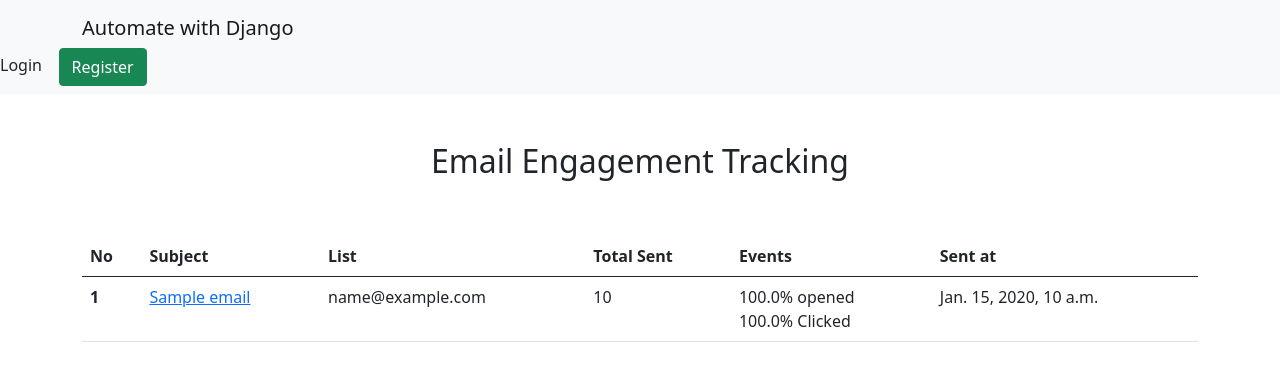
After one commit to dintu-samuel/automate_django_project, a Django app: page /emails/track/dashboard in a window 1280 px wide. The commit adds this page. Shown: the top 381 px of the page. Run offline with Django 5.2, Linux system fonts and the light colour scheme; tables that the repository leaves empty hold one stand-in row (values such as "Sample post"); parts of the project's set-up code (start-up, migrations or seed data) failed here and were passed over; some libraries are stand-ins or nearby versions.

Commit message:
email track system

```diff
--- a/awd_main/emails/models.py
+++ b/awd_main/emails/models.py
@@ -8,6 +8,10 @@ class List(models.Model):
 
     def __str__(self):
         return self.email_list
+
+    def count_emails(self):
+        count = Subscriber.objects.filter(email_list=self).count()
+        return count
 
 class Subscriber(models.Model):
     email_list = models.ForeignKey(List, on_delete=models.CASCADE)
@@ -20,8 +24,48 @@ class Email(models.Model):
     email_list = models.ForeignKey(List, on_delete=models.CASCADE)
     subject = models.CharField(max_length=50)
     body = RichTextField()
-    attachement = models.FileField(upload_to='email_attachement/', blank=True)
+    attachment = models.FileField(upload_to='email_attachement/', blank=True)
     send_at  =models.DateTimeField(auto_now_add=True)
 
     def __str__(self):
         return self.subject
+
+    def open_rate(self):
+        total_sent = self.email_list.count_emails()
+        opened_count = EmailTracking.objects.filter(email=self, opened_at__isnull=False).count()
+
+         #formula
+        open_rate = (opened_count/total_sent)*100 if total_sent > 0 else 0
+        return round(open_rate, 2)
+
+    def click_rate(self):
+        total_sent = self.email_list.count_emails()
+        opened_count = EmailTracking.objects.filter(email=self, opened_at__isnull=False).count()
+
+        if opened_count > 0:
+            clicked_count = EmailTracking.objects.filter(email=self, clicked_at__isnull=False).count()
+
+            click_rate = (clicked_count/opened_count)*100 if total_sent > 0 else 0
+        else:
+            click_rate = 0
+
+        return round(click_rate, 2)
+
+
+
+class Sent(models.Model):
+    email = models.ForeignKey(Email, on_delete = models.CASCADE, null=True, blank=True)
+    total_sent = models.IntegerField()
+
+    def __str__(self):
+        return str(self.email) +' - '+str(self.total_sent)+' email sent '
+
+class EmailTracking(models.Model):
+    email = models.ForeignKey(Email, on_delete=models.CASCADE, null=True, blank=True)
+    subscriber = models.ForeignKey(Subscriber, on_delete=models.CASCADE, null=True, blank=True)
+    unique_id = models.CharField(max_length=255, unique=True)
+    clicked_at = models.DateTimeField(null=True, blank=True)
+    opened_at = models.DateTimeField(null=True, blank=True)
+
+    def __str__(self):
+        return str(self.email.subject)
--- a/awd_main/emails/task.py
+++ b/awd_main/emails/task.py
@@ -4,6 +4,6 @@ from dataentry.utils import send_email_notification
 
 
 @app.task
-def send_email_task(mail_subject,message,to_email,attachement):
-    send_email_notification(mail_subject,message,to_email,attachement)
+def send_email_task(mail_subject,message,to_email,attachment,email_id):
+    send_email_notification(mail_subject,message,to_email,attachment,email_id)
     return "Email send excecuted successfully"
--- a/awd_main/emails/urls.py
+++ b/awd_main/emails/urls.py
@@ -3,5 +3,9 @@ from . import views
 
 urlpatterns = [
 
-    path('send-email/',views.send_email, name='send_email')
+    path('send-email/',views.send_email, name='send_email'),
+    path('track/click/<unique_id>/',views.track_click,name='track_click'),
+    path('track/open/<unique_id>/',views.track_open,name='track_open'),
+    path('track/dashboard',views.track_dashboard,name='track_dashboard'),
+    path('track/stats/<int:pk>/',views.track_stats,name='track_stats')
 ]
--- a/awd_main/emails/views.py
+++ b/awd_main/emails/views.py
@@ -1,11 +1,13 @@
-from django.shortcuts import render, redirect
+from django.shortcuts import render, redirect, get_object_or_404
 from .forms import EmailForm
 from django.contrib import messages
 from dataentry.utils import send_email_notification
 from django.conf import settings
-from .models import Subscriber
+from .models import Subscriber, Email, Sent, EmailTracking
 from .task import send_email_task
-
+from django.db.models import Sum
+from django.utils import timezone
+from django.http import HttpResponse, HttpResponseRedirect
 
 # Create your views here.
 
@@ -14,27 +16,29 @@ def send_email(request):
     if request.method =='POST':
         email_form = EmailForm(request.POST, request.FILES)
         if email_form.is_valid():
-           email_form = email_form.save()
+           email = email_form.save()
 
             #send mail
            mail_subject = request.POST.get('subject')
            message = request.POST.get('body')
            email_list = request.POST.get('email_list')
 
-
             #Access selected email list
-           email_list = email_form.email_list
+           email_list = email.email_list
 
            # Extract all email address from subscriber models in the selected email list
            subscribers = Subscriber.objects.filter(email_list = email_list)
            to_email = [email.email_address for email in subscribers]
              #send email with attachement
-           if email_form.attachement:
-               attachement = email_form.attachement.path
-           else :
-               attachement = None
+           if email.attachment:
+               attachment = email.attachment.path
+           else:
+                attachment = None
+
+
+           email_id = email.id
                # handover email task to celery
-           send_email_task.delay(mail_subject,message,to_email,attachement)
+           send_email_task.delay(mail_subject,message,to_email,attachment,email_id)
 
 
 
@@ -42,6 +46,57 @@ def send_email(request):
            messages.success(request,'Email Send Successfully')
            return redirect('send_email')
     else:
-        email_form = EmailForm()
-        context = {'email_form':email_form}
+        email = EmailForm()
+        context = {'email_form':email}
         return render(request,'emails/send_email.html',context)
+
+
+def track_click(request, unique_id):
+    # to store track info
+    try:
+        email_tracking = EmailTracking.objects.get(unique_id=unique_id)
+        url = request.GET.get('url')
+        # check if the clicked_at field is already set or not
+        if not email_tracking.clicked_at:
+            email_tracking.clicked_at = timezone.now()
+            email_tracking.save()
+            return HttpResponseRedirect(url)
+        else:
+             return HttpResponseRedirect(url)
+    except:
+
+        return HttpResponse("Email Tracking record not found")
+
+
+def track_open(request, unique_id):
+    # to store track info
+    try:
+        email_tracking = EmailTracking.objects.get(unique_id=unique_id)
+        # check if opened_at field is already set or not
+        if not email_tracking.opened_at:
+            email_tracking.opened_at = timezone.now()
+            email_tracking.save()
+            return HttpResponse('Email opened Successfully')
+        else:
+            print("Email already opened")
+            return HttpResponse("Email already opened")
+    except:
+          return HttpResponse("Email Tracking record not found")
+
+
+
+def track_dashboard(request):
+    emails = Email.objects.all().annotate(total_sent=Sum('sent__total_sent'))
+    context = {
+        'emails':emails
+    }
+    return render(request,'emails/track_dashboard.html',context)
+
+def track_stats(request, pk):
+    email = get_object_or_404(Email, pk=pk)
+    send =  Sent.objects.get(email=email)
+    context = {
+        'email':email,
+        'total_sent':send.total_sent
+    }
+    return render(request,'emails/track_stats.html',context)
--- a/awd_main/templates/dataentry/home.html
+++ b/awd_main/templates/dataentry/home.html
@@ -51,7 +51,7 @@
     <div class="row pt-5">
         <!-- Email Tracking -->
         <div class="col-md-4">
-            <a href="#" class="text-decoration-none text-dark">
+            <a href="{% url 'track_dashboard'  %}" class="text-decoration-none text-dark">
                 <div class="card alert-warning shadow">
                     <div class="card-header">
                     <h4>Email Tracking</h4>
--- /dev/null
+++ b/awd_main/templates/emails/track_dashboard.html
@@ -0,0 +1,40 @@
+ {% extends "base.html" %}
+
+ {% block content %}
+<div class="container">
+    <h2 class="text-center p-5">Email Engagement Tracking</h2>
+    <table class="table table-hover">
+        <thead>
+          <tr>
+            <th scope="col">No</th>
+            <th scope="col">Subject</th>
+            <th scope="col">List</th>
+            <th scope="col">Total Sent</th>
+            <th scope="col">Events</th>
+            <th scope="col">Sent at</th>
+          </tr>
+        </thead>
+        <tbody>
+            {% for email in emails %}
+          <tr>
+            <th scope="row">{{forloop.counter}}</th>
+            <td><a href="{% url 'track_stats' email.id %}">{{ email.subject }}</a></td>
+            <td>{{email.email_list}}</td>
+            <td>{{email.total_sent}}</td>
+            <td>
+                <div>
+                    {{email.open_rate}}% opened
+                </div>
+                <div>
+                  {{email.click_rate}}% Clicked
+                </div>
+            </td>
+            <td>{{email.send_at}}</td>
+          </tr>
+          {% endfor %}
+        </tbody>
+      </table>
+</div>
+
+
+ {% endblock %}
```
Also changed, not shown: awd_main/awd_main/settings.py (+18 -6 lines), awd_main/dataentry/task.py (+4 -4 lines), awd_main/dataentry/utils.py (+53 -6 lines), awd_main/emails/admin.py (+8 -1 lines), awd_main/templates/emails/track_stats.html (added, +41 -0 lines), awd_main/emails/migrations/0004_alter_email_body.py (added), awd_main/emails/migrations/0005_emailtracking.py (added), awd_main/emails/migrations/0006_sent.py (added), awd_main/emails/migrations/0007_rename_attachement_email_attachment.py (added).
